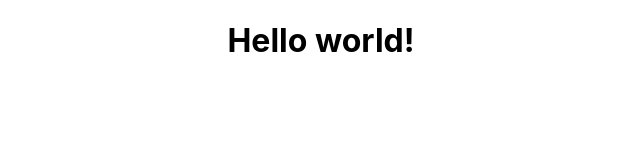
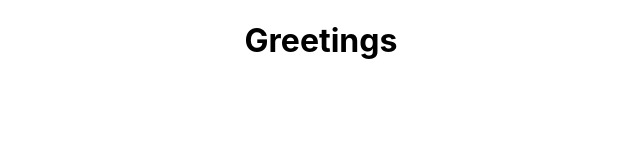
Before and after one commit to brytebee/hello-react-front-end, a React (Create React App) app: page / in a window 1280 px wide. Shown: the top 160 px of the page, without its empty margins (319-959 px from the left). Built offline with nearby package versions, Linux system fonts and the light colour scheme.

Commit message:
:white_check_mark: Update component
Added some content

```diff
--- a/src/App.js
+++ b/src/App.js
@@ -1,9 +1,10 @@
 import "./App.css";
+import Greetings from "./component/Greetings";
 
 function App() {
   return (
     <div className="App">
-      <h1>Hello world!</h1>
+      <Greetings />
     </div>
   );
 }
--- a/src/component/Greetings.jsx
+++ b/src/component/Greetings.jsx
@@ -0,0 +1,11 @@
+import React from "react";
+
+const Greetings = () => {
+  return (
+    <div>
+      <h1>Greetings</h1>
+    </div>
+  );
+};
+
+export default Greetings;
```
